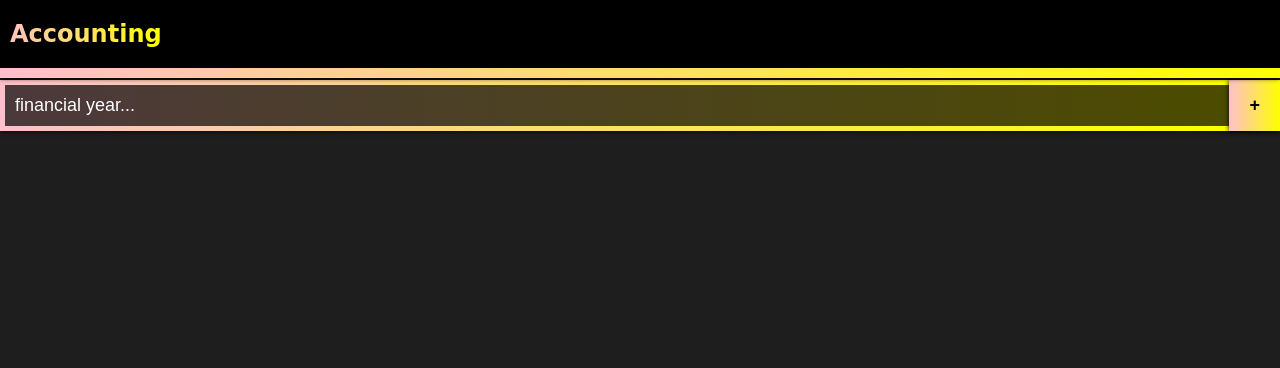
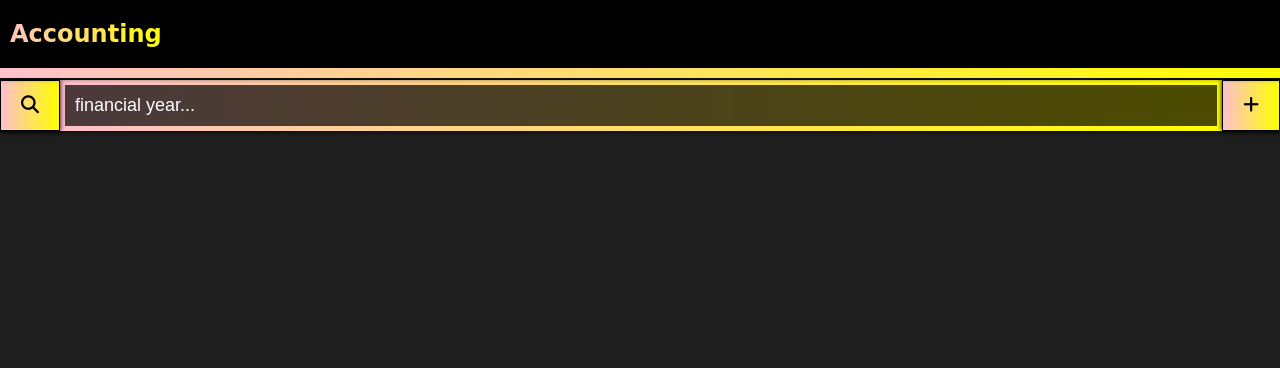
Before and after one commit to VedMishra28102006/journal-and-ledger, a Python web app: template templates/index.html in a window 1280 px wide. Shown: the top 368 px of the page. Run offline with Jinja, Linux system fonts and the light colour scheme; the template is opened without the code that fills it, so the values that code supplies are empty; some libraries are stand-ins or nearby versions.

Commit message:
Add files via upload

```diff
--- a/templates/index.html
+++ b/templates/index.html
@@ -36,45 +36,6 @@
 				flex-direction: column;
 				justify-content: center;
 				width: 100%;
-			}
-			#fy_form {
-				background-image: linear-gradient(to right, pink, yellow);
-				box-shadow: 0px 0px 5px black;
-				display: flex;
-				flex-direction: row;
-				padding: 0px;
-				position: sticky;
-				top: 80px;
-				z-index: 1;
-			}
-			#fy_form > button {
-				background-image: linear-gradient(to right, pink, yellow);
-				border: none;
-				box-shadow: 0px 0px 5px black;
-				cursor: pointer;
-				font-size: large;
-				font-weight: bold;
-				padding: 10px 20px 10px;
-			}
-			#fy_form > #fy_wrapper {
-				background-image: linear-gradient(to right, pink, yellow);
-				display: flex;
-				flex: 1;
-				padding: 5px;
-				padding-right: 0px;
-			}
-			#fy_form > #fy_wrapper > input {
-				background-color: rgba(0, 0, 0, 0.7);
-				border: none;
-				caret-color: white;
-				color: white;
-				flex: 1;
-				font-size: large;
-				outline: none;
-				padding: 10px;
-			}
-			#fy_form > #fy_wrapper > input::placeholder {
-				color: white;
 			}
 			#fy_list,
 			#ledger_list {
@@ -405,6 +366,45 @@
 				position: fixed;
 				width: 100%;
 			}
+			.top_form {
+				background-image: linear-gradient(to right, pink, yellow);
+				box-shadow: 0px 0px 5px black;
+				display: flex;
+				flex-direction: row;
+				padding: 0px;
+				position: sticky;
+				top: 80px;
+				z-index: 1;
+			}
+			.top_form > button {
+				background-image: linear-gradient(to right, pink, yellow);
+				border: 1px solid black;
+				box-shadow: 0px 0px 5px black;
+				cursor: pointer;
+				font-size: large;
+				font-weight: bold;
+				padding: 10px 20px 10px;
+				z-index: 1;
+			}
+			.top_form > .tf_wrapper {
+				background-image: linear-gradient(to right, pink, yellow);
+				display: flex;
+				flex: 1;
+				padding: 5px;
+			}
+			.top_form > .tf_wrapper > input {
+				background-color: rgba(0, 0, 0, 0.7);
+				border: none;
+				caret-color: white;
+				color: white;
+				flex: 1;
+				font-size: large;
+				outline: none;
+				padding: 10px;
+			}
+			.top_form > .tf_wrapper > input::placeholder {
+				color: white;
+			}
 		</style>
 		<link rel="stylesheet" href="https://cdnjs.cloudflare.com/ajax/libs/font-awesome/6.6.0/css/all.min.css">
 		<script src="https://cdnjs.cloudflare.com/ajax/libs/jszip/3.7.1/jszip.min.js"></script>
@@ -429,10 +429,6 @@
 					<li onclick="
 						journal.style.display='none';
 						ledger.style.display='block';
-						if (!first_fetch) {
-							fetch_ledger_menu();
-							first_fetch = true;
-						}
 					">Ledger</li>
 				</ul>
 			</nav>
@@ -444,11 +440,12 @@
 		</div>
 		<main>
 			<div id="fy">
-				<form id="fy_form">
-					<div id="fy_wrapper">
+				<form class="top_form" id="fy_form">
+					<button id="search_btn" type="submit"><i class="fa-solid fa-magnifying-glass"></i></button>
+					<div class="tf_wrapper">
 						<input id="fy_name" name="fy_name" placeholder="financial year..." type="text">
 					</div>
-					<button type="submit">+</button>
+					<button id="add_btn" type="submit"><i class="fa-solid fa-plus"></i></button>
 				</form>
 				<ul id="fy_list"></ul>
 			</div>
@@ -491,6 +488,12 @@
 			</div>
 			<div id="ledger">
 				<div id="ledger_menu">
+					<form class="top_form" id="ledger_search">
+						<div class="tf_wrapper">
+							<input id="ledger_q" name="ledger_q" placeholder="search account..." type="text">
+						</div>
+						<button type="submit"><i class="fa-solid fa-magnifying-glass"></i></button>
+					</form>
 					<ul id="ledger_list"></ul>
 					<div class="toolbar_wrapper"><div class="toolbar">
 						<button onclick="show_fy()">
@@ -612,6 +615,8 @@
 			fy_form.addEventListener("submit", (event) => {
 				event.preventDefault();
 				let data = new FormData(fy_form);
+				if (event.submitter.id == "add_btn") {
+					fetch_fy();
 					fetch("/fy", {
 						method: "POST",
 						body: data
@@ -640,11 +645,15 @@
 							}, 500);
 						}
 					})
-				.catch(error => {
-					alert(error);
+					.catch(error => {alert(error);});
+				}
+				if (event.submitter.id == "search_btn") {
+					fetch_fy(data.get("fy_name"));
+				}
 			});
-			});
-			fetch("/fy", {method: "GET"})
+			let fetch_fy = (fy_q=null) => {
+				fy_list.innerHTML = "";
+				fetch(`/fy${(fy_q) ? `?fy_q=${fy_q}` : ""}`, {method: "GET"})
 				.then(response => response.json())
 				.then(data => {
 					for (row of data) {
@@ -654,6 +663,8 @@
 				.catch(error => {
 					alert(error);
 				});
+			};
+			fetch_fy();
 			let edit_fy = (id) => {
 				document.getElementById(`options${id}`).style.display = "none";
 				let fy = document.getElementById(`${id}`);
@@ -798,6 +809,7 @@
 					}
 				})
 				.catch(error => {alert(error);});
+				fetch_ledger_menu();
 			};
 			let submit_journal = () => {
 				let dates = journal_form.querySelectorAll("input[name='date']");
@@ -885,10 +897,11 @@
 			let ledger_menu = document.getElementById("ledger_menu");
 			let ledger_list = document.getElementById("ledger_list");
 			let ledger_account = document.getElementById("ledger_account");
-			let first_fetch = false;
-			let fetch_ledger_menu = () => {
+			let ledger_search = document.getElementById("ledger_search");
+			let fetch_ledger_menu = (ledger_q=null) => {
 				ledger_list.innerHTML = "";
-				fetch(`ledger/${journal_form.getAttribute("fy_id")}`, {method: "GET"})
+				ledger_search.querySelector("input").value = "";
+				fetch(`ledger/${journal_form.getAttribute("fy_id")+ ((ledger_q) ? `?ledger_q=${ledger_q}` : "")}`, {method: "GET"})
 				.then(response => response.json())
 				.then(data => {
 					if (data.error) {
@@ -905,6 +918,11 @@
 				})
 				.catch(error => {alert(error);});
 			};
+			ledger_search.addEventListener("submit", async (event) => {
+				event.preventDefault();
+				let data = new FormData(ledger_search);
+				fetch_ledger_menu(data.get("ledger_q"));
+			});
 			let fetch_ledger_account = (account) => {
 				ledger_table.querySelector("tbody").innerHTML = "";
 				fetch(`ledger/${journal_form.getAttribute("fy_id")}?account=${account}`, {method: "GET"})
```
Also changed, not shown: main.py (+17 -0 lines). Lines whose indentation alone changed are shown as unchanged.
